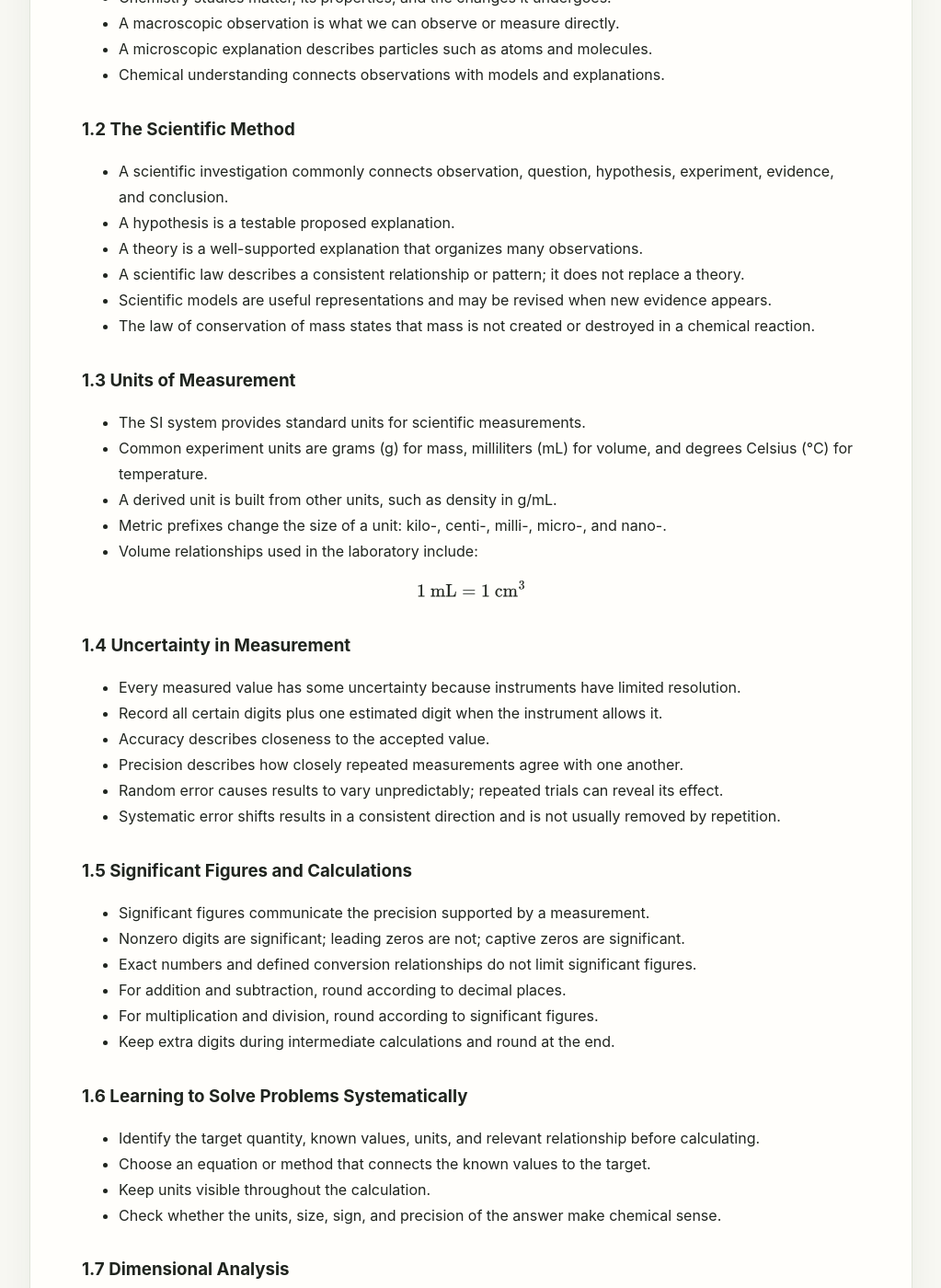
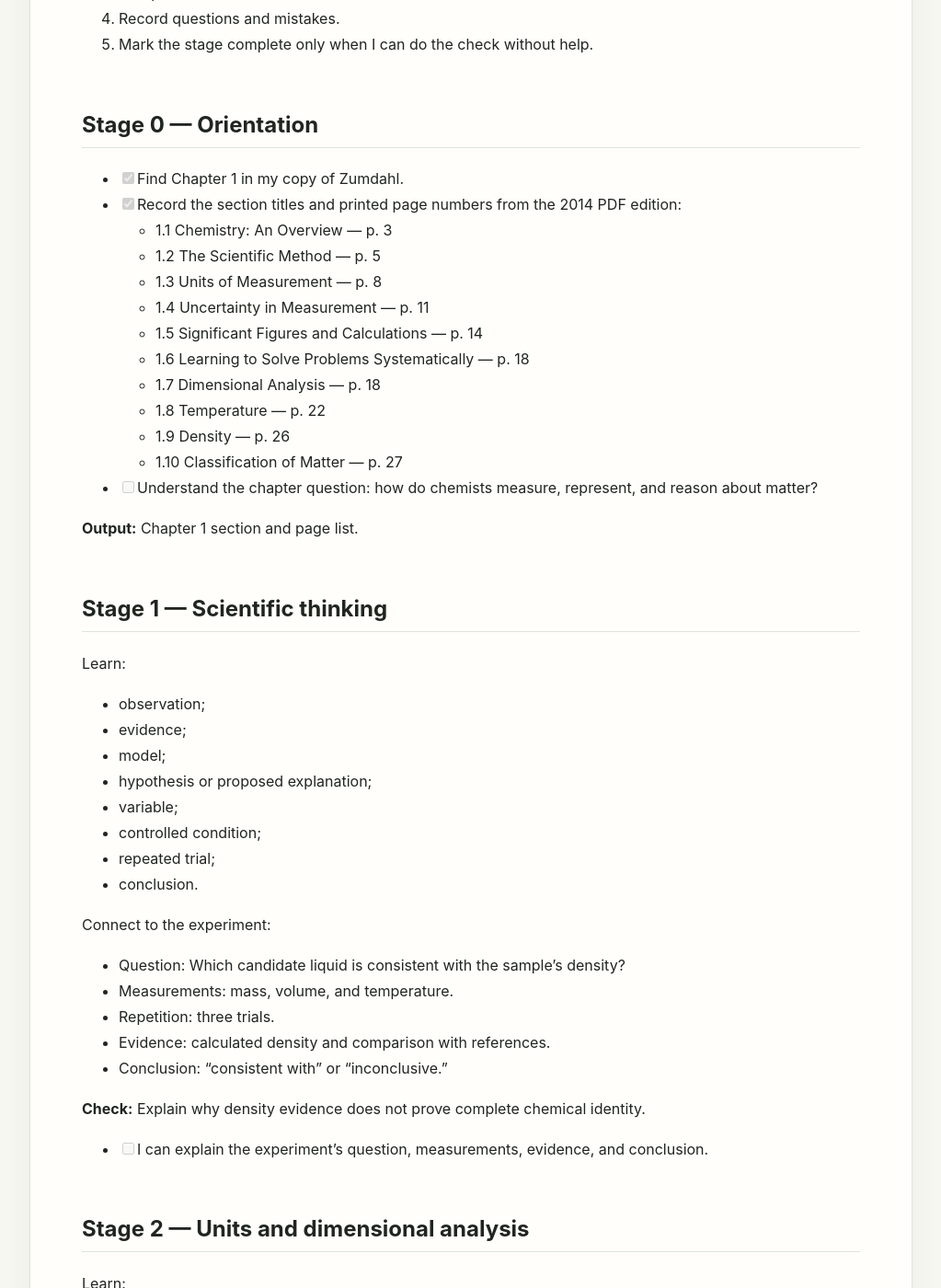
Before and after one commit to lloyd-c137/-Puzzle-of-Human-Civilization, a Jekyll site: the page built from Chem Journal/Chemical Foundations learning journey.md, in a window 1280 px wide and 1400 px high, scrolled down 1104 px. Shown: the whole window at 92% size, without its empty margins (128-1151 px from the left). Built offline with Jekyll 4.4.1, drawn with Linux system fonts in a browser that asks for light colours; some of the changed text lies outside the part shown.

Commit message:
Automatic sync: 2026-08-20 21:35:57

```diff
--- a/Chem Journal/Chemical Foundations learning journey.md
+++ b/Chem Journal/Chemical Foundations learning journey.md
@@ -22,101 +22,6 @@ By the end of this chapter, I should be able to:
 - calculate density from mass and volume;
 - classify matter as a pure substance or mixture;
 - design and interpret the basic data table for the Liquid Type Test Experiment.
-
-## Chapter 1 — Important knowledge points
-
-Source: Zumdahl, *Chemistry*, 9th Edition, Chapter 1, “Chemical Foundations.”
-
-### 1.1 Chemistry: An Overview
-
-- Chemistry studies matter, its properties, and the changes it undergoes.
-- A macroscopic observation is what we can observe or measure directly.
-- A microscopic explanation describes particles such as atoms and molecules.
-- Chemical understanding connects observations with models and explanations.
-
-### 1.2 The Scientific Method
-
-- A scientific investigation commonly connects observation, question, hypothesis, experiment, evidence, and conclusion.
-- A hypothesis is a testable proposed explanation.
-- A theory is a well-supported explanation that organizes many observations.
-- A scientific law describes a consistent relationship or pattern; it does not replace a theory.
-- Scientific models are useful representations and may be revised when new evidence appears.
-- The law of conservation of mass states that mass is not created or destroyed in a chemical reaction.
-
-### 1.3 Units of Measurement
-
-- The SI system provides standard units for scientific measurements.
-- Common experiment units are grams (g) for mass, milliliters (mL) for volume, and degrees Celsius (°C) for temperature.
-- A derived unit is built from other units, such as density in g/mL.
-- Metric prefixes change the size of a unit: kilo-, centi-, milli-, micro-, and nano-.
-- Volume relationships used in the laboratory include:
-
-$$1\ \mathrm{mL} = 1\ \mathrm{cm^3}$$
-
-### 1.4 Uncertainty in Measurement
-
-- Every measured value has some uncertainty because instruments have limited resolution.
-- Record all certain digits plus one estimated digit when the instrument allows it.
-- Accuracy describes closeness to the accepted value.
-- Precision describes how closely repeated measurements agree with one another.
-- Random error causes results to vary unpredictably; repeated trials can reveal its effect.
-- Systematic error shifts results in a consistent direction and is not usually removed by repetition.
-
-### 1.5 Significant Figures and Calculations
-
-- Significant figures communicate the precision supported by a measurement.
-- Nonzero digits are significant; leading zeros are not; captive zeros are significant.
-- Exact numbers and defined conversion relationships do not limit significant figures.
-- For addition and subtraction, round according to decimal places.
-- For multiplication and division, round according to significant figures.
-- Keep extra digits during intermediate calculations and round at the end.
-
-### 1.6 Learning to Solve Problems Systematically
-
-- Identify the target quantity, known values, units, and relevant relationship before calculating.
-- Choose an equation or method that connects the known values to the target.
-- Keep units visible throughout the calculation.
-- Check whether the units, size, sign, and precision of the answer make chemical sense.
-
-### 1.7 Dimensional Analysis
-
-- A conversion factor is a ratio equal to one, such as \(\frac{1000\ \mathrm{mL}}{1\ \mathrm{L}}\).
-- Arrange conversion factors so unwanted units cancel and the desired unit remains.
-- Unit cancellation is both a calculation method and an error check.
-
-### 1.8 Temperature
-
-- Celsius, Fahrenheit, and Kelvin are temperature scales with different zero points and degree sizes.
-- Kelvin is an absolute temperature scale; its zero point is absolute zero.
-- The conversion between Celsius and Kelvin is:
-
-$$T_{\mathrm{K}} = T_{\mathrm{°C}} + 273.15$$
-
-- Temperature must be recorded because many physical properties, including density, depend on temperature.
-
-### 1.9 Density
-
-- Density is mass divided by volume:
-
-$$D = \frac{m}{V}$$
-
-- For a liquid sample, calculate the liquid mass by subtracting the empty-container mass from the container-plus-liquid mass.
-- Common laboratory density units are g/mL and g/cm³.
-- Density is a physical property that can help compare a sample with reference substances.
-- A density comparison supports a conclusion but does not by itself prove chemical identity.
-- The sample temperature and reference density temperature must be compatible.
-
-### 1.10 Classification of Matter
-
-- Matter has mass and occupies space.
-- A pure substance has a fixed composition and consistent properties.
-- An element contains one type of atom.
-- A compound contains different elements chemically joined in a fixed ratio.
-- A mixture contains substances physically combined and can have variable composition.
-- A homogeneous mixture is uniform throughout; a heterogeneous mixture is not uniform throughout.
-- Physical properties can be observed without changing chemical identity; chemical properties describe the ability to undergo chemical change.
-- A physical change does not create a new substance; a chemical change creates one or more new substances.
-- Mixtures can be separated using physical methods such as filtration, distillation, and chromatography.
 
 ## How we will study each stage
 
```
